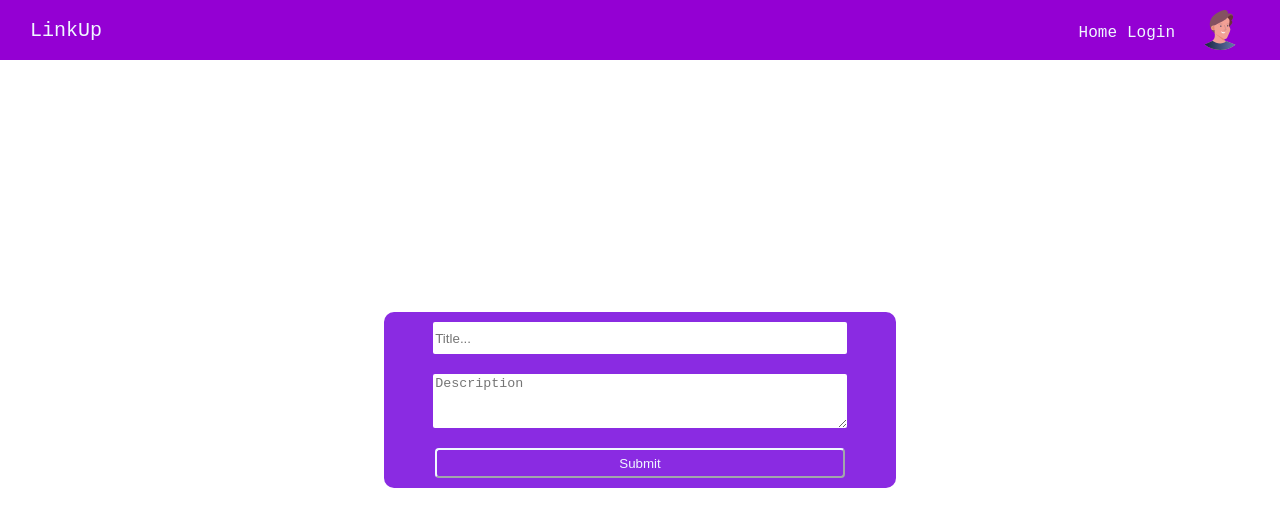
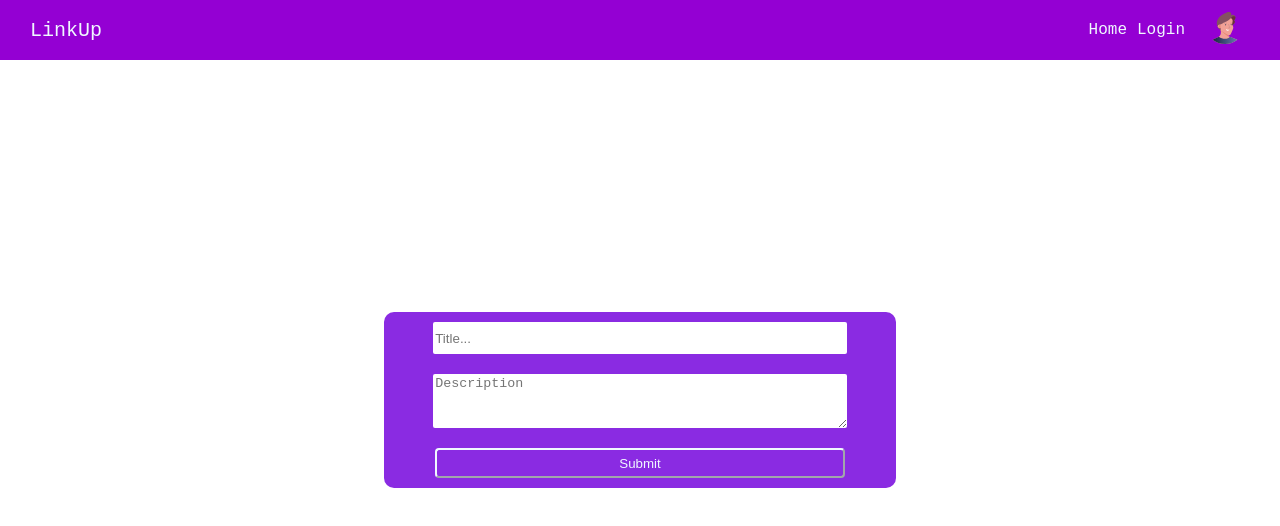
Before and after one commit to antonythomas123/LinkUp, a React (Create React App) app: page /createpost in a window 1280 px wide. Shown: the top 526 px of the page. Built offline with nearby package versions, Linux system fonts and the light colour scheme; no server answers; the HTML template or start-up script is replaced by a standard one.

Commit message:
Logout button Updated

```diff
--- a/src/components/navbar/Navbar.css
+++ b/src/components/navbar/Navbar.css
@@ -27,9 +27,14 @@
     margin: 5px;
 }
 .avatar{
-    height: 50px;
-    width: 50px;
+    height: 40px;
+    width: 40px;
     border-radius: 100px;
+}
+.logout_button{
+    margin-top: 14px;
+    height: 20px;
+    border-width: 0;
 }
 .links{
     text-decoration: none;
--- a/src/components/navbar/Navbar.js
+++ b/src/components/navbar/Navbar.js
@@ -48,7 +48,7 @@ function Navbar() {
         </span>
         {user ? (
           <span>
-            <button onClick={logout}>Logout</button>
+            <button className="logout_button" onClick={logout}>Logout</button>
           </span>
         ) : (
           " "
```
